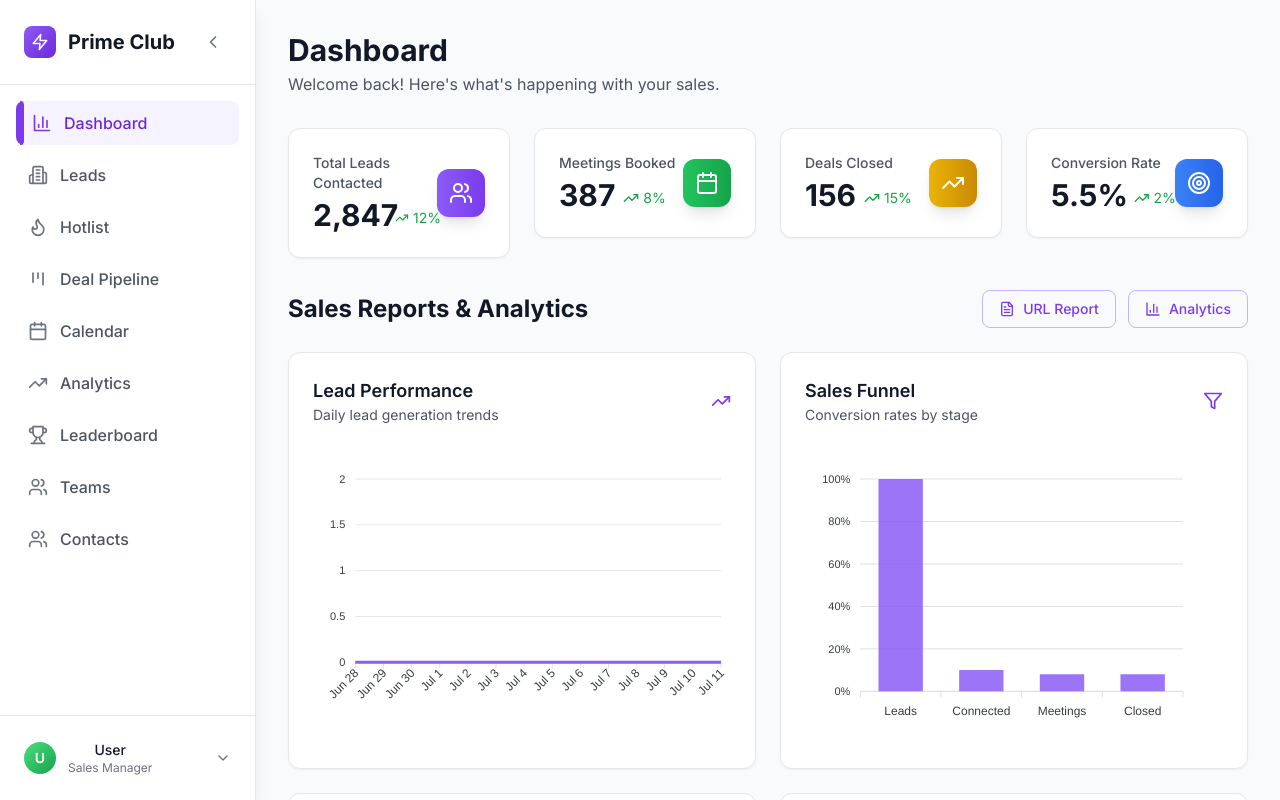
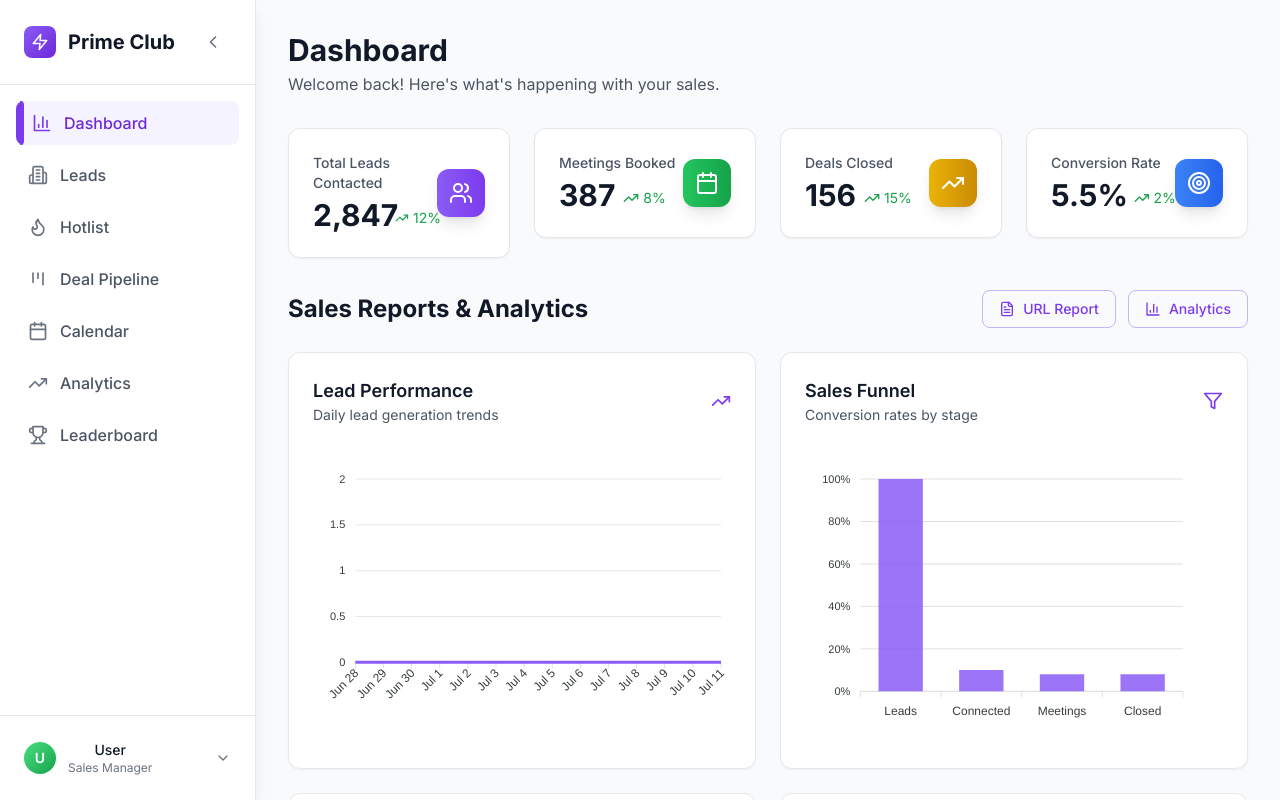
Before and after one commit to apper-apps/ultra-prime-club, a React (Vite) app: page / in a window 1280 px wide. Shown: the top 800 px of the page. Built offline with nearby package versions, Linux system fonts and the light colour scheme.

Commit message:
Remove Teams and Contacts navigation items from main menu

```diff
--- a/src/components/organisms/Sidebar.jsx
+++ b/src/components/organisms/Sidebar.jsx
@@ -13,9 +13,7 @@ const navigation = [
     { to: "/pipeline", icon: "Kanban", label: "Deal Pipeline" },
     { to: "/calendar", icon: "Calendar", label: "Calendar" },
     { to: "/analytics", icon: "TrendingUp", label: "Analytics" },
-    { to: "/leaderboard", icon: "Trophy", label: "Leaderboard" },
-    { to: "/teams", icon: "Users", label: "Teams" },
-    { to: "/contacts", icon: "Users", label: "Contacts" }
+    { to: "/leaderboard", icon: "Trophy", label: "Leaderboard" }
   ];
 
   return (
@@ -151,7 +149,6 @@ const UserSettings = ({ isCollapsed }) => {
 
 const settingsItems = [
     { icon: "User", label: "Profile", action: () => console.log("Profile") },
-    { icon: "Users", label: "Team Management", action: () => window.location.href = "/teams" },
     { icon: "Settings", label: "Account Settings", action: () => console.log("Account Settings") },
     { icon: "Palette", label: "Preferences", action: () => console.log("Preferences") },
     { icon: "LogOut", label: "Logout", action: () => console.log("Logout") }
```
